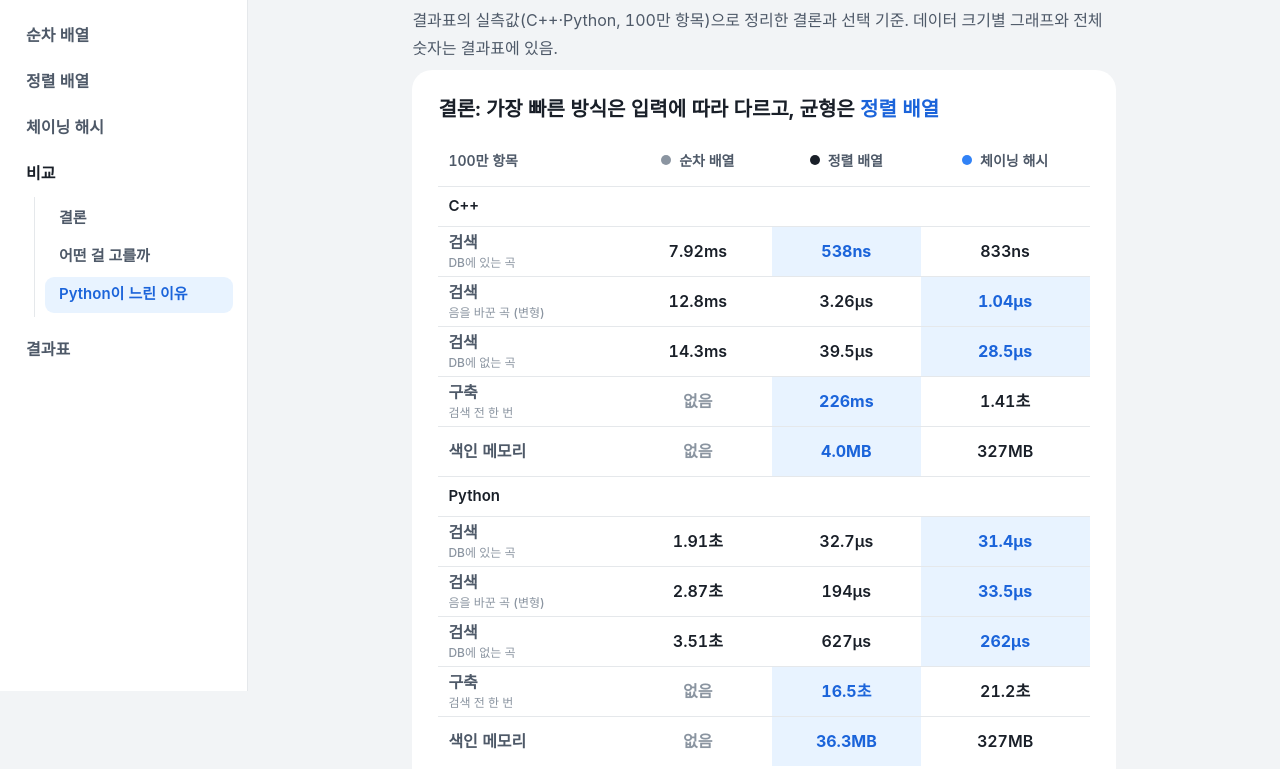
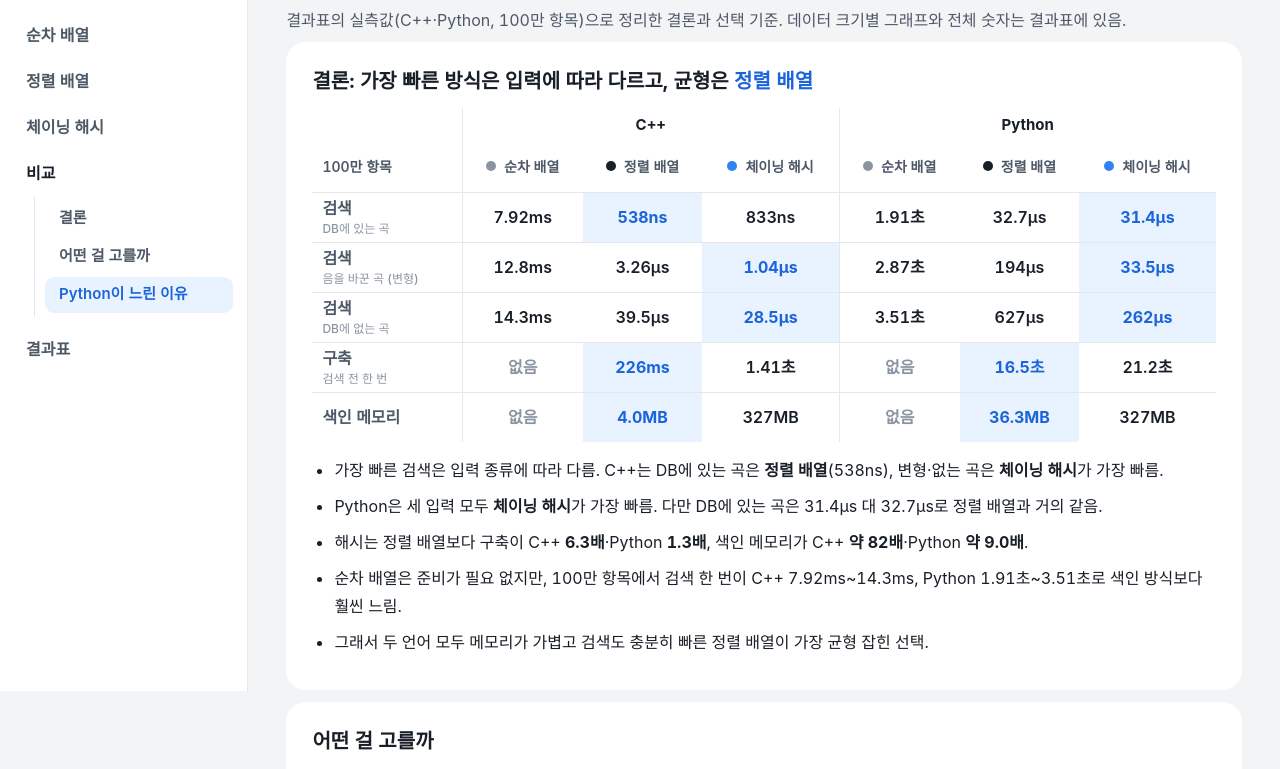
Before and after one commit to tae-uk-k/melody-search, a plain HTML site: page compare.html in a window 1280 px wide. Shown: the part 109-878 px from the top of the page. Drawn offline with Linux system fonts and the light colour scheme; a web font is replaced by a local one.

Commit message:
비교: 결론 표를 C++ | Python 가로 한 표로 변경
Co-Authored-By: Claude Opus 5.5 <noreply@anthropic.com>
Claude-Session: https://claude.ai/code/session_0131rGDKA2oWDmHMtLP8kDHD

```diff
--- a/compare.html
+++ b/compare.html
@@ -15,7 +15,11 @@
 .dot.lin{background:var(--mute)}.dot.sor{background:var(--ink)}.dot.has{background:var(--blue)}
 .fig{margin:6px 0 14px;overflow-x:auto}
 .fig .cap{margin:0 0 6px;font-size:14px;font-weight:700;color:var(--mute)}
+.doc.wide{max-width:1180px}
 .tbl{width:100%;border-collapse:collapse;font-size:16px}
+.tbl .g{border-left:1px solid var(--line)}
+.tbl tr.lang th{height:34px;text-align:center;font-size:15px;color:var(--ink);border-bottom:0}
+.tbl th{white-space:nowrap}
 .tbl th,.tbl td{height:50px;padding:0 10px;text-align:center;border-bottom:1px solid var(--line);white-space:nowrap}
 .tbl th{font-size:14px;font-weight:700;color:var(--sub)}
 .tbl td:first-child,.tbl th:first-child{text-align:left;color:var(--sub);font-weight:600}
@@ -46,7 +50,7 @@
   </div></div></nav>
 </aside>
 <div class="content">
-<main class="doc">
+<main class="doc wide">
   <h1>세 방식 비교</h1>
   <p class="lead">결과표의 실측값(C++·Python, 100만 항목)으로 정리한 결론과 선택 기준. 데이터 크기별 그래프와 전체 숫자는 결과표에 있음.</p>
 
@@ -97,23 +101,24 @@ const tenK = v => v >= 1e5 ? '약 ' + Math.round(v / 1e4) + '만' : v >= 1e4 ? '
 const nm = m => `<i class="dot ${TONE[m]}"></i>${NAME[m]}`;
 
 // ---------- 결론 표 ----------
-const row = (label, key, vals, fmt) => {
+const cells = (vals, fmt, first) => {
   const ok = vals.filter(v => v != null), best = Math.min(...ok);
-  return `<tr><td>${label}${key ? `<span class="key">${key}</span>` : ''}</td>${vals.map(v => v == null ? '<td class="na">없음</td>' : `<td class="${v === best ? 'best' : ''}">${fmt(v)}</td>`).join('')}</tr>`;
+  return vals.map((v, k) => {
+    const cls = [k === 0 && first ? '' : '', k === 0 ? 'g' : '', v != null && v === best ? 'best' : '', v == null ? 'na' : ''].join(' ').trim();
+    return `<td class="${cls}">${v == null ? '없음' : fmt(v)}</td>`;
+  }).join('');
 };
-const block = (lang, X, mem) => {
-  const sr = t => M.map(m => last(X.search[t][m]));
-  return `<tr><th colspan="4" style="text-align:left;height:40px;color:var(--ink);font-size:15px">${lang}</th></tr>
-  ${row('검색', TYPE.in, sr('in'), tfmt)}
-  ${row('검색', TYPE.var, sr('var'), tfmt)}
-  ${row('검색', TYPE.out, sr('out'), tfmt)}
-  ${row('구축', '검색 전 한 번', [null, last(X.build.sorted) * 1e3, last(X.build.hash) * 1e3], tfmt)}
-  ${row('색인 메모리', '', [null, mem.sorted, mem.hash], mbfmt)}`;
-};
+const ROWS = [
+  ['검색', TYPE.in, X => M.map(m => last(X.search.in[m])), tfmt],
+  ['검색', TYPE.var, X => M.map(m => last(X.search.var[m])), tfmt],
+  ['검색', TYPE.out, X => M.map(m => last(X.search.out[m])), tfmt],
+  ['구축', '검색 전 한 번', X => [null, last(X.build.sorted) * 1e3, last(X.build.hash) * 1e3], tfmt],
+  ['색인 메모리', '', X => X === C ? [null, MEM.cpp.sorted, MEM.cpp.hash] : [null, MEM.py.sorted, MEM.py.hash], mbfmt]
+];
 $('f-summary').innerHTML = `<table class="tbl">
-  <tr><th>100만 항목</th>${M.map(m => `<th>${nm(m)}</th>`).join('')}</tr>
-  ${block('C++', C, MEM.cpp)}
-  ${block('Python', P, MEM.py)}
+  <tr class="lang"><th></th><th colspan="3" class="g">C++</th><th colspan="3" class="g">Python</th></tr>
+  <tr><th>100만 항목</th>${[0, 1].map(() => M.map((m, k) => `<th class="${k === 0 ? 'g' : ''}">${nm(m)}</th>`).join('')).join('')}</tr>
+  ${ROWS.map(([label, key, get, fmt]) => `<tr><td>${label}${key ? `<span class="key">${key}</span>` : ''}</td>${cells(get(C), fmt)}${cells(get(P), fmt)}</tr>`).join('')}
 </table>`;
 const bS = last(C.build.sorted), bH = last(C.build.hash), pS = last(P.build.sorted), pH = last(P.build.hash);
 $('sum-text').innerHTML = `
```
